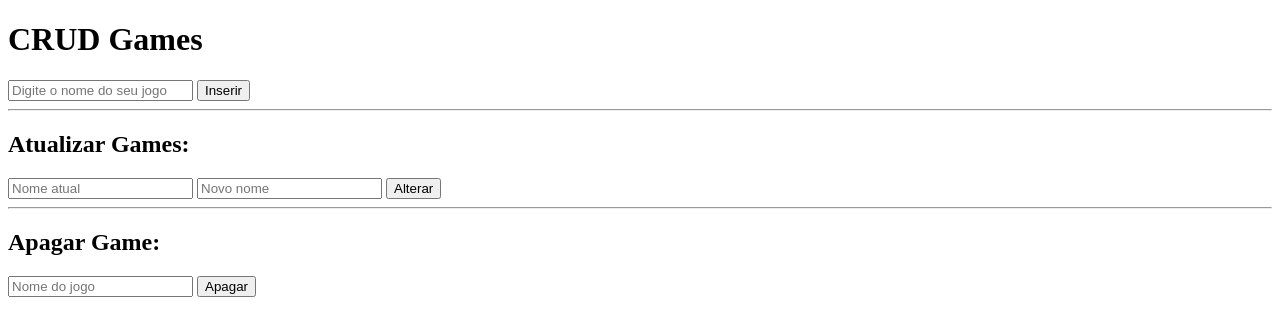
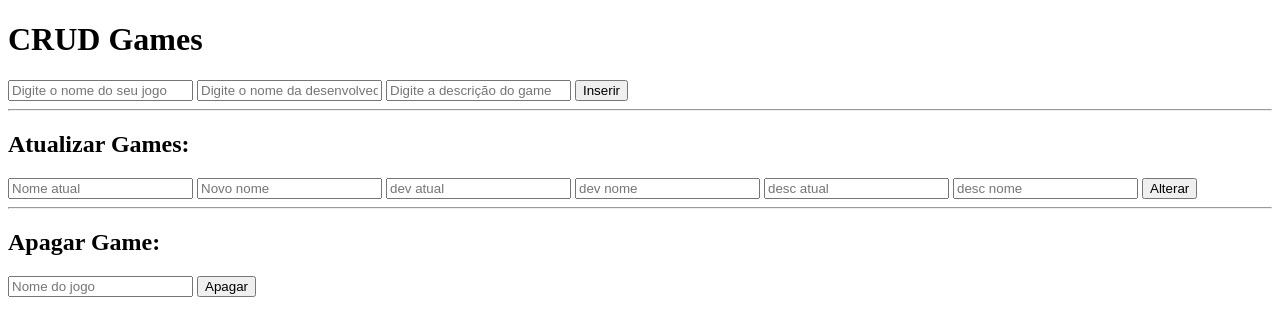
Before and after one commit to Idinaldo/gaming-project, a Flask app: page / in a window 1280 px wide. Shown: the top 336 px of the page. Run offline with Flask 3, Linux system fonts and the light colour scheme.

Commit message:
Add files via upload

```diff
--- a/app.py
+++ b/app.py
@@ -1,4 +1,5 @@
 from flask import *
+from entidades import *
 
 app = Flask(__name__)
 
@@ -10,24 +11,36 @@ def index():
 
 @app.route('/criar', methods=['POST'])
 def create():
-    nome = request.form['nome']
-    games.append(nome)
+    current_game = Game()
+    current_game.setNome(request.form['nome'])
+    current_game.setDev(request.form['desenvolvedora'])
+    current_game.setDesc(request.form['descricao'])
+    games.append(current_game)
     return redirect('/')
 
 @app.route('/alterar', methods=['POST']) # Rota /alterar
 def update():
     old_name = request.form['old_name']
     new_name = request.form['new_name']
-    if old_name in games:
-        index = games.index(old_name)
-        games[index] = new_name
-    return redirect('/')
+    #old_name_desen = request.form['nome antigo da desenvolvedora']
+    new_name_dev = request.form['Novo nome da desenvolvedora']
+    for g in games:
+        if g.getNome() == old_name:
+            g.setNome(new_name)
+            g.setDev(new_name_dev)
+            return redirect('/')
+    else:
+        return "Jogo não encontrado"
+    #elif old_name_desen in games:
 
 @app.route('/apagar', methods=['POST']) # Rota /apagar
 def delete():
     nome = request.form['nome']
-    if nome in games:
-        games.remove(nome)
-    return redirect('/')
+    for g in games:
+        if g.getNome() == nome:
+            games.remove(g)
+            return redirect('/')
+    else:
+        return "jogo não encontrado"
 if __name__ == '__main__':
     app.run(debug=True)
--- a/templates/index.html
+++ b/templates/index.html
@@ -9,13 +9,17 @@
     <h1>CRUD Games</h1>
     <form action="/criar" method="post">
         <input type="text" name="nome" placeholder="Digite o nome do seu jogo" required>
+        <input type="text" name="desenvolvedora" placeholder="Digite o nome da desenvolvedora" required>
+        <input type="text" name="descricao" placeholder="Digite a descrição do game" required>
         <input type="submit" value="Inserir">
     </form>
     {% if games|length > 0: %}
     <h2>Games:</h2>
     <ul>
         {% for game in games %}
-            <li>{{ game }}</li>
+            <li>Nome: {{ game.getNome() }}</li>
+            <li>desenvolvedora: {{ game.getDev() }}</li>
+            <li>Descrição: {{ game.getDesc() }}</li>
         {% endfor %}
     </ul>
     {% endif %}
@@ -25,6 +29,14 @@
         <input type="text" name="old_name" placeholder="Nome atual"
         required>
         <input type="text" name="new_name" placeholder="Novo nome"
+        required>
+        <input type="text" name="old_dev" placeholder="dev atual"
+        required>
+        <input type="text" name="new_dev" placeholder="dev nome"
+        required>
+        <input type="text" name="old_desc" placeholder="desc atual"
+        required>
+        <input type="text" name="new_desc" placeholder="desc nome"
         required>
         <input type="submit" value="Alterar">
     </form>
```
Also changed, not shown: entidades.py (added, +20 -0 lines).
